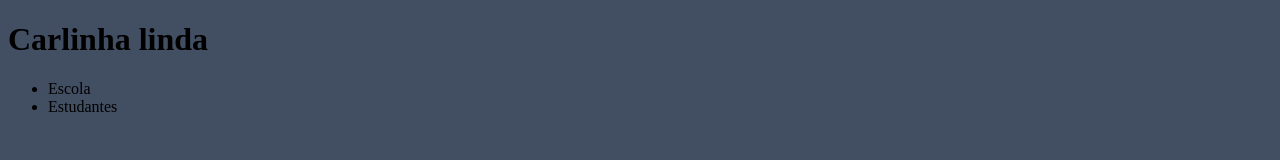
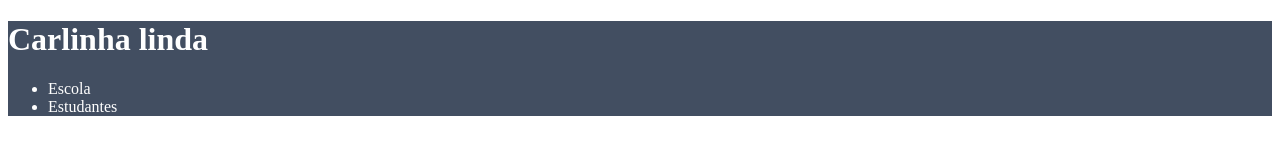
Before and after one commit to eucarlasimoni/curso1-2-BOLAVO, a plain HTML site: page index.html in a window 1280 px wide. Drawn offline with Linux system fonts and the light colour scheme.

Commit message:
05-03-2024

```diff
--- a/index.html
+++ b/index.html
@@ -4,10 +4,12 @@
 <head>
     <meta charset="UTF-8">
     <meta name="viewport" content="width=device-width, initial-scale=1.0">
-    <title>Document</title><link rel="stylesheet" href="style.css">
+    <title>Document</title>
+    <link rel="stylesheet" href="style.css">
 </head>
 
 <body>
+    <header>
         <h1>Carlinha linda</h1>
 
         <ul>
@@ -18,6 +20,8 @@
                 Estudantes
             </li>
         </ul>
+    </header>
+
 
 </body>
 
--- a/style.css
+++ b/style.css
@@ -1,3 +1,4 @@
-body{
+header{
 background-color: #424E61;
+color:white;
 }
```
Lines whose indentation alone changed are shown as unchanged.
